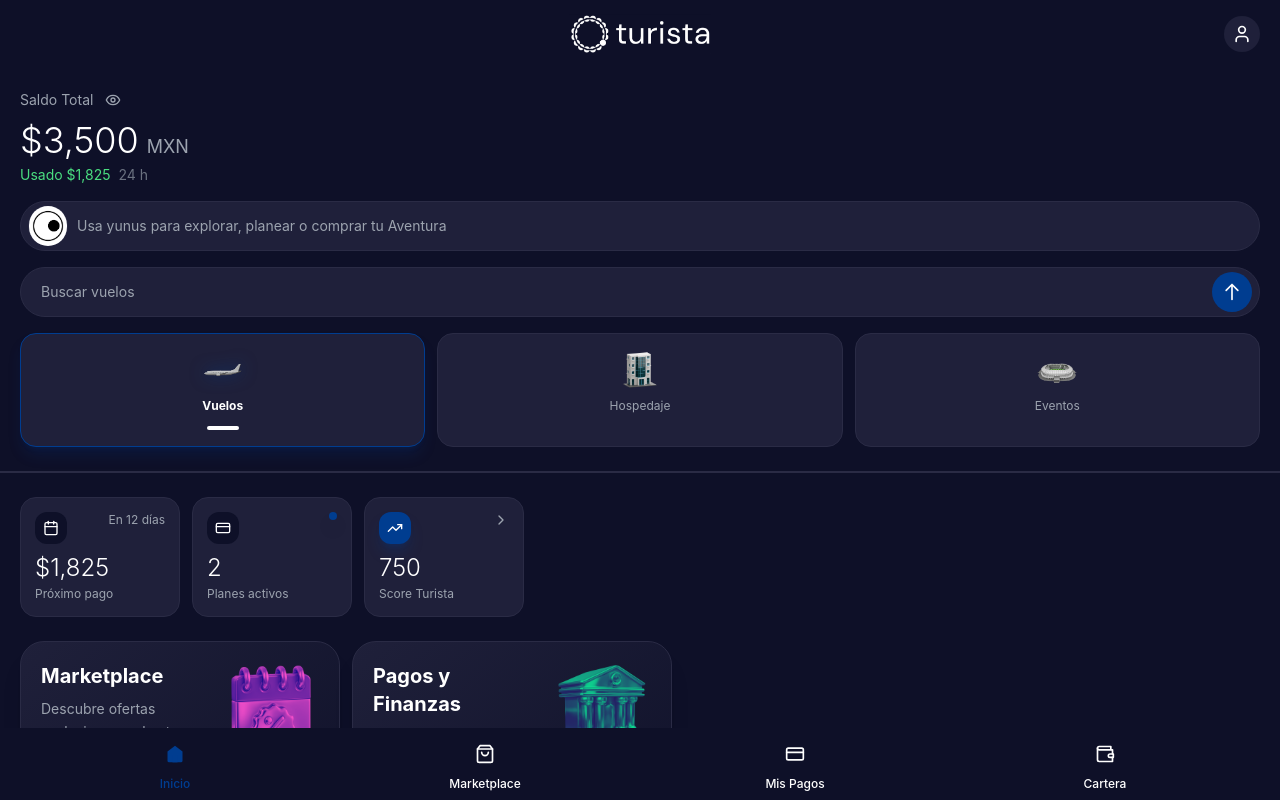
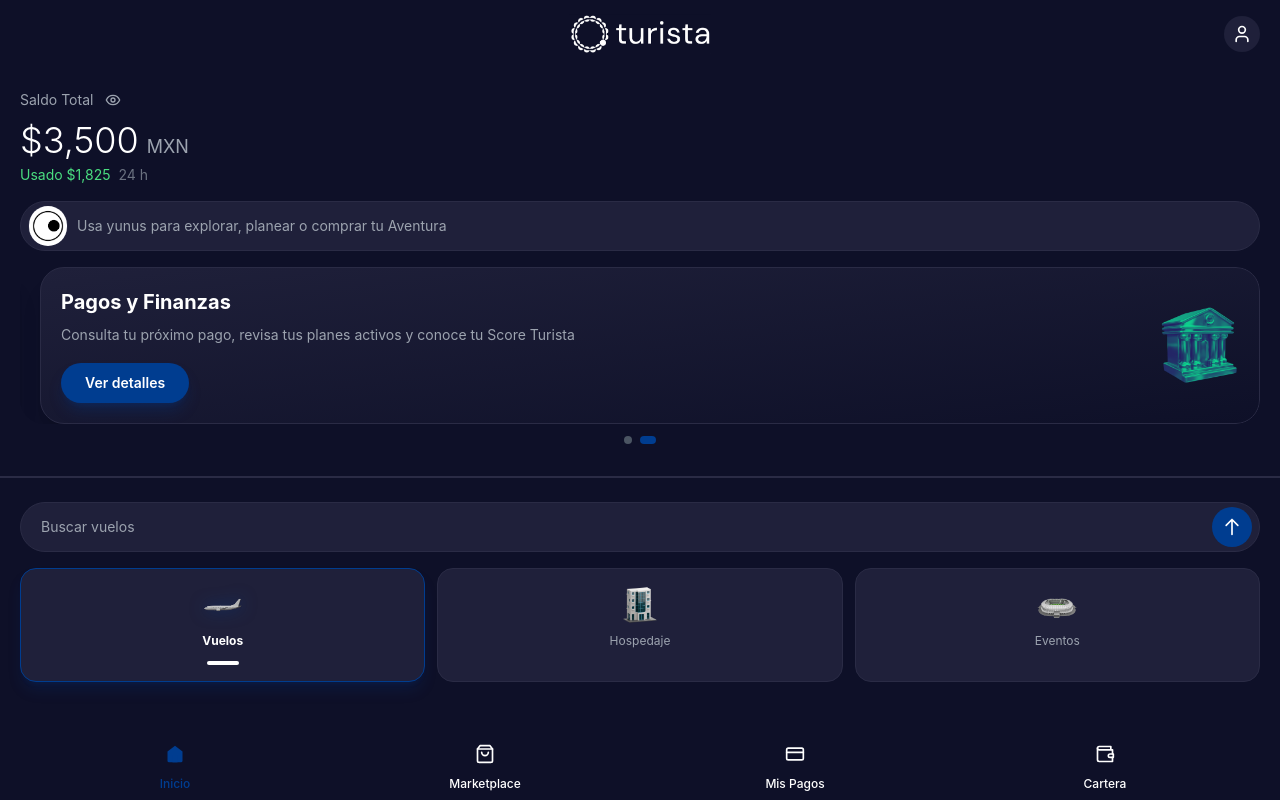
Before and after one commit to Rene-Nun/Pagox_proto_ux, a Next.js app: page / in a window 1280 px wide. Built offline with nearby package versions, Linux system fonts and the light colour scheme.

Commit message:
Actualizar HomeScreen.tsx

```diff
--- a/app/components/screens/HomeScreen.tsx
+++ b/app/components/screens/HomeScreen.tsx
@@ -1,7 +1,7 @@
-import { useState } from 'react'
+import { useState, useEffect } from 'react'
 import MobileContainer from '../MobileContainer'
 import Header from '../Header'
-import { Calendar, CreditCard, Clock, Tag, ChevronRight, TrendingUp, Eye, X } from 'lucide-react'
+import { Calendar, CreditCard, ChevronRight, TrendingUp, Eye, X } from 'lucide-react'
 
 interface HomeScreenProps {
   onNavigate: (screen: string, tab?: string) => void
@@ -14,6 +14,15 @@
   const [selectedTab, setSelectedTab] = useState<TabType>('flights')
   const [showBalance, setShowBalance] = useState(true)
   const [showFinanceModal, setShowFinanceModal] = useState(false)
+  const [currentCardIndex, setCurrentCardIndex] = useState(0)
+
+  // Auto-cambio de cards cada 3 segundos
+  useEffect(() => {
+    const interval = setInterval(() => {
+      setCurrentCardIndex((prev) => (prev === 0 ? 1 : 0))
+    }, 3000)
+    return () => clearInterval(interval)
+  }, [])
 
   const handleTabChange = (tab: TabType) => {
     setSelectedTab(tab)
@@ -44,9 +53,6 @@
     <MobileContainer className="bg-[#0e1028]">
       <style jsx>{`
         .scroll-container::-webkit-scrollbar {
-          display: none;
-        }
-        .carousel-container::-webkit-scrollbar {
           display: none;
         }
         .cards-carousel::-webkit-scrollbar {
@@ -138,6 +144,91 @@
                 />
               </div>
             </div>
+          </div>
+
+          {/* CARDS ESTILO CAMPAÑA - AUTO CARRUSEL */}
+          <div className="px-5 pb-2">
+            <div className="relative overflow-hidden rounded-3xl">
+              <div
+                className="flex transition-transform duration-500 ease-in-out"
+                style={{ transform: `translateX(-${currentCardIndex * 100}%)` }}
+              >
+                {/* Card Marketplace */}
+                <div className="w-full flex-shrink-0">
+                  <div className="bg-gradient-to-br from-[#1f203a] to-[#0e1028] rounded-3xl p-5 border border-[#2a2b45] shadow-xl">
+                    <div className="flex items-center justify-between">
+                      <div className="flex-1 pr-4">
+                        <h3 className="text-xl font-bold text-white mb-2">Marketplace</h3>
+                        <p className="text-sm text-gray-400 leading-relaxed mb-4">
+                          Descubre ofertas exclusivas con hasta 70% de descuento y aprovecha las compras de último momento
+                        </p>
+                        <button
+                          onClick={() => onNavigate('marketplace', 'marketplace')}
+                          className="bg-[#003d90] text-white px-6 py-2.5 rounded-full font-semibold text-sm hover:bg-[#0051c7] transition-all shadow-lg shadow-[#003d90]/30"
+                        >
+                          Ver ofertas
+                        </button>
+                      </div>
+                      <div className="flex-shrink-0">
+                        <img
+                          src="/images/MarketplaceIcon.png"
+                          alt="Marketplace"
+                          className="w-20 h-20 object-contain"
+                        />
+                      </div>
+                    </div>
+                  </div>
+                </div>
+
+                {/* Card Finanzas */}
+                <div className="w-full flex-shrink-0 pl-5">
+                  <div className="bg-gradient-to-br from-[#1f203a] to-[#0e1028] rounded-3xl p-5 border border-[#2a2b45] shadow-xl">
+                    <div className="flex items-center justify-between">
+                      <div className="flex-1 pr-4">
+                        <h3 className="text-xl font-bold text-white mb-2">Pagos y Finanzas</h3>
+                        <p className="text-sm text-gray-400 leading-relaxed mb-4">
+                          Consulta tu próximo pago, revisa tus planes activos y conoce tu Score Turista
+                        </p>
+                        <button
+                          onClick={() => setShowFinanceModal(true)}
+                          className="bg-[#003d90] text-white px-6 py-2.5 rounded-full font-semibold text-sm hover:bg-[#0051c7] transition-all shadow-lg shadow-[#003d90]/30"
+                        >
+                          Ver detalles
+                        </button>
+                      </div>
+                      <div className="flex-shrink-0">
+                        <img
+                          src="/images/PlansIcon.png"
+                          alt="Finanzas"
+                          className="w-20 h-20 object-contain"
+                        />
+                      </div>
+                    </div>
+                  </div>
+                </div>
+              </div>
+            </div>
+
+            {/* Indicadores de página */}
+            <div className="flex justify-center gap-2 mt-3">
+              <button
+                onClick={() => setCurrentCardIndex(0)}
+                className={`w-2 h-2 rounded-full transition-all ${
+                  currentCardIndex === 0 ? 'bg-[#003d90] w-4' : 'bg-gray-600'
+                }`}
+              />
+              <button
+                onClick={() => setCurrentCardIndex(1)}
+                className={`w-2 h-2 rounded-full transition-all ${
+                  currentCardIndex === 1 ? 'bg-[#003d90] w-4' : 'bg-gray-600'
+                }`}
+              />
+            </div>
+          </div>
+
+          {/* SEPARADOR DE BORDE A BORDE */}
+          <div className="py-6">
+            <div className="w-full h-0.5 bg-[#2a2b45]"></div>
           </div>
 
           {/* Search Bar - Botón azul */}
@@ -247,113 +338,6 @@
             </div>
           </div>
 
-          {/* SEPARADOR DE BORDE A BORDE */}
-          <div className="py-6">
-            <div className="w-full h-0.5 bg-[#2a2b45]"></div>
-          </div>
-
-          {/* Contenido */}
-          <div className="space-y-4 px-5">
-            {/* Stats Grid - SCROLL HORIZONTAL */}
-            <div className="-mx-5">
-              <div className="carousel-container overflow-x-auto pl-5" style={{ scrollbarWidth: 'none', msOverflowStyle: 'none', WebkitOverflowScrolling: 'touch' }}>
-                <div className="flex gap-3 pb-2 pr-5">
-                  <div className="bg-[#1f203a] rounded-2xl p-3.5 w-[160px] flex-shrink-0 border border-[#2a2b45]">
-                    <div className="flex items-start justify-between mb-2">
-                      <div className="w-8 h-8 bg-[#0e1028] rounded-xl flex items-center justify-center">
-                        <Calendar className="w-4 h-4 text-white" />
-                      </div>
-                      <span className="text-xs text-gray-400">En 12 días</span>
-                    </div>
-                    <p className="text-2xl font-light text-white mb-0.5">$1,825</p>
-                    <p className="text-xs text-gray-400">Próximo pago</p>
-                  </div>
-
-                  <div className="bg-[#1f203a] rounded-2xl p-3.5 w-[160px] flex-shrink-0 border border-[#2a2b45]">
-                    <div className="flex items-start justify-between mb-2">
-                      <div className="w-8 h-8 bg-[#0e1028] rounded-xl flex items-center justify-center">
-                        <CreditCard className="w-4 h-4 text-white" />
-                      </div>
-                      <div className="w-2 h-2 bg-[#003d90] rounded-full shadow-lg shadow-[#003d90]/50"></div>
-                    </div>
-                    <p className="text-2xl font-light text-white mb-0.5">2</p>
-                    <p className="text-xs text-gray-400">Planes activos</p>
-                  </div>
-
-                  <div className="bg-[#1f203a] rounded-2xl p-3.5 w-[160px] flex-shrink-0 border border-[#2a2b45]">
-                    <div className="flex items-start justify-between mb-2">
-                      <div className="w-8 h-8 bg-[#003d90] rounded-xl flex items-center justify-center shadow-lg shadow-[#003d90]/30">
-                        <TrendingUp className="w-4 h-4 text-white" />
-                      </div>
-                      <ChevronRight className="w-4 h-4 text-gray-400" />
-                    </div>
-                    <p className="text-2xl font-light text-white mb-0.5">750</p>
-                    <p className="text-xs text-gray-400">Score Turista</p>
-                  </div>
-                </div>
-              </div>
-            </div>
-
-            {/* NUEVAS CARDS ESTILO CAMPAÑA - CARRUSEL HORIZONTAL */}
-            <div className="-mx-5">
-              <div className="cards-carousel overflow-x-auto pl-5" style={{ scrollbarWidth: 'none', msOverflowStyle: 'none', WebkitOverflowScrolling: 'touch' }}>
-                <div className="flex gap-3 pb-2 pr-5">
-
-                  {/* Card Marketplace */}
-                  <div className="bg-gradient-to-br from-[#1f203a] to-[#0e1028] rounded-3xl p-5 w-[320px] flex-shrink-0 border border-[#2a2b45] shadow-xl">
-                    <div className="flex items-start justify-between mb-4">
-                      <div className="flex-1">
-                        <h3 className="text-xl font-bold text-white mb-2">Marketplace</h3>
-                        <p className="text-sm text-gray-400 leading-relaxed mb-4">
-                          Descubre ofertas exclusivas con hasta 70% de descuento y aprovecha las compras de último momento
-                        </p>
-                        <button
-                          onClick={() => onNavigate('marketplace', 'marketplace')}
-                          className="bg-[#003d90] text-white px-6 py-2.5 rounded-full font-semibold text-sm hover:bg-[#0051c7] transition-all shadow-lg shadow-[#003d90]/30"
-                        >
-                          Ver ofertas
-                        </button>
-                      </div>
-                      <div className="ml-4 flex-shrink-0">
-                        <img
-                          src="/images/MarketplaceIcon.png"
-                          alt="Marketplace"
-                          className="w-24 h-24 object-contain"
-                        />
-                      </div>
-                    </div>
-                  </div>
-
-                  {/* Card Finanzas */}
-                  <div className="bg-gradient-to-br from-[#1f203a] to-[#0e1028] rounded-3xl p-5 w-[320px] flex-shrink-0 border border-[#2a2b45] shadow-xl">
-                    <div className="flex items-start justify-between mb-4">
-                      <div className="flex-1">
-                        <h3 className="text-xl font-bold text-white mb-2">Pagos y Finanzas</h3>
-                        <p className="text-sm text-gray-400 leading-relaxed mb-4">
-                          Consulta tu próximo pago, revisa tus planes activos y conoce tu Score Turista
-                        </p>
-                        <button
-                          onClick={() => setShowFinanceModal(true)}
-                          className="bg-[#003d90] text-white px-6 py-2.5 rounded-full font-semibold text-sm hover:bg-[#0051c7] transition-all shadow-lg shadow-[#003d90]/30"
-                        >
-                          Ver detalles
-                        </button>
-                      </div>
-                      <div className="ml-4 flex-shrink-0">
-                        <img
-                          src="/images/PlansIcon.png"
-                          alt="Finanzas"
-                          className="w-24 h-24 object-contain"
-                        />
-                      </div>
-                    </div>
-                  </div>
-
-                </div>
-              </div>
-            </div>
-          </div>
-
         </div>
       </div>
 
```
